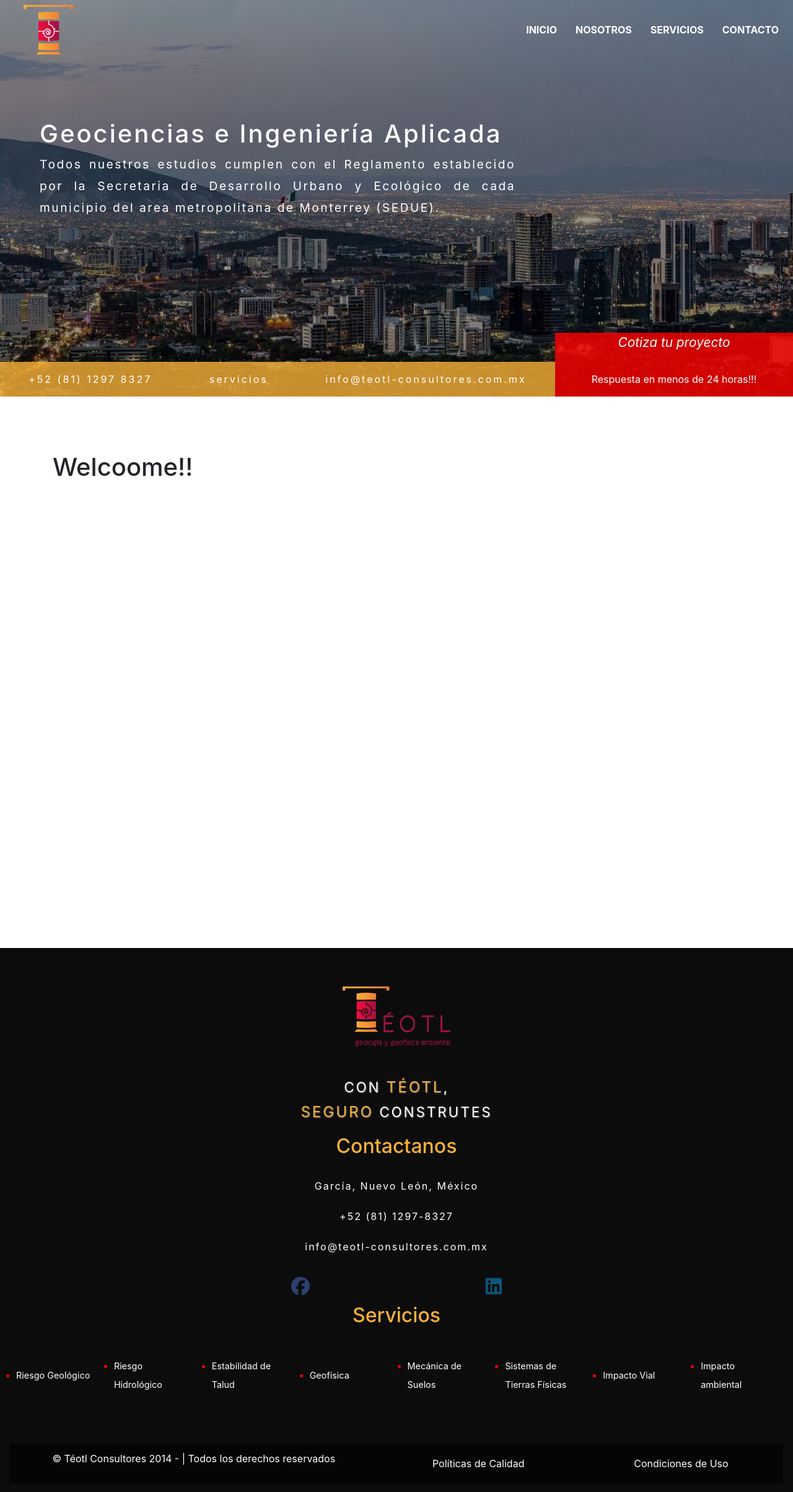
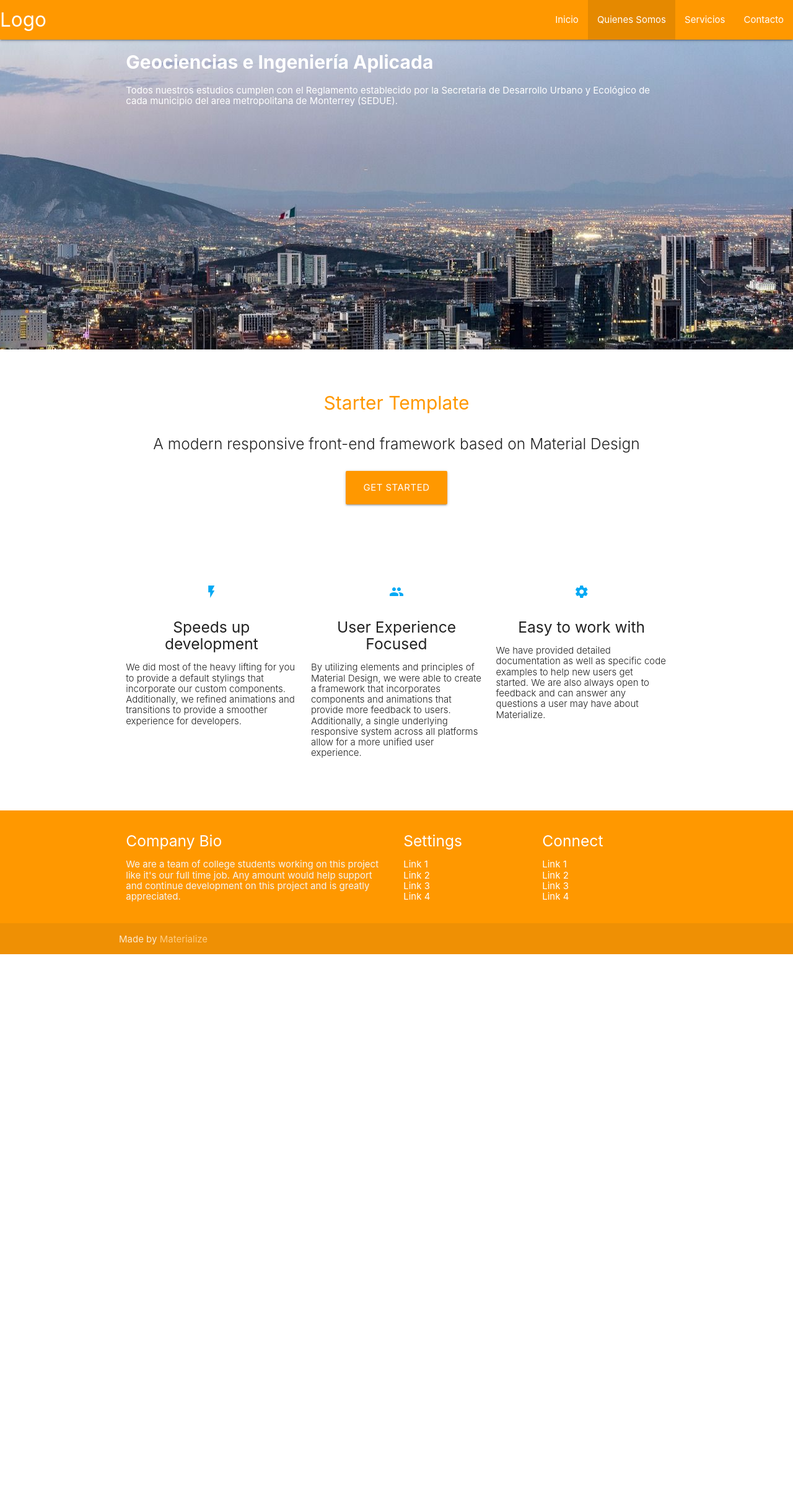
Before and after one commit to bazr03/webpackTeotl, a website built with webpack: page src/index.html in a window 1280 px wide. Shown: the whole page at 62% size. After the commit the page ends 1540 px from the top, so only its background shows below. Built offline with nearby package versions, Linux system fonts and the light colour scheme.

Commit message:
Se elimino Bootstrap, se agrego Materialize css

```diff
--- a/package.json
+++ b/package.json
@@ -20,8 +20,7 @@
   },
   "homepage": "https://github.com/bazr03/webpackTeotl#readme",
   "dependencies": {
-    "bootstrap": "^4.4.1",
-    "ejs": "^2.7.1",
+    "materialize-css": "^1.0.0-rc.2",
     "normalize.css": "^8.0.1",
     "rimraf": "^3.0.0"
   },
@@ -33,8 +32,6 @@
     "autoprefixer": "^9.7.1",
     "babel-loader": "^8.0.6",
     "css-loader": "^3.2.0",
-    "ejs-loader": "^0.3.5",
-    "ejs-webpack-loader": "^2.2.2",
     "file-loader": "^4.2.0",
     "html-webpack-plugin": "^3.2.0",
     "mini-css-extract-plugin": "^0.8.0",
--- a/src/index.html
+++ b/src/index.html
@@ -1,109 +1,189 @@
 <!DOCTYPE html>
 <html lang="es-MX">
   <head>
-    <meta charset="UTF-8" />
-    <meta name="viewport" content="width=device-width, initial-scale=1.0" />
-    <meta http-equiv="X-UA-Compatible" content="ie=edge" />
-    <script
-      src="https://kit.fontawesome.com/40cfc3ee2b.js"
-      crossorigin="anonymous"
-    ></script>
-    <title>Teotl Consultores</title>
+    <meta charset="utf-8" />
+    <meta
+      name="viewport"
+      content="width=device-width, initial-scale=1, shrink-to-fit=no"
+    />
+    <meta name="description" content="Prueba Nosotros Teotl" />
+    <meta name="author" content="Ivan Cesar Bazaldua Rodriguez" />
+    <link
+      href="https://fonts.googleapis.com/icon?family=Material+Icons"
+      rel="stylesheet"
+    />
+    <title>Nosotros</title>
   </head>
   <body>
-    <header class="header">
-      <div class="header-Wrapper">
-        <a href="/"
-          ><img
-            src="static/iconoTeotl.png"
-            alt="logo-Téotl-Consultores."
-            class="header-logo"
-        /></a>
-        <div class="spacer"></div>
-        <nav role="navigation" class="nav-main__desktop">
-          <a href="/" class="nav-main__desktop__item">Inicio</a>
-          <a href="/nosotros.html" class="nav-main__desktop__item">Nosotros</a>
-          <a href="#" class="nav-main__desktop__item">Servicios</a>
-          <a href="#" class="nav-main__desktop__item">Contacto</a>
+    <div class="navbar-fixed">
+      <nav class="orange">
+        <div class="nav-wrapper">
+          <a href="/" class="brand-logo">Logo</a>
+          <ul class="right hide-on-med-and-down">
+            <li><a href="/">Inicio</a></li>
+            <li class="active"><a href="/nosotros.html">Quienes Somos</a></li>
+            <li><a href="#">Servicios</a></li>
+            <li><a href="#">Contacto</a></li>
+          </ul>
+        </div>
       </nav>
     </div>
-    </header>
-    <div class="hero-home">
-      <div class="backdrop">
-        <div class="herro-home__title">
-          <h1>Geociencias e Ingeniería Aplicada</h1>
+
+    <div id="p1" class="parallax-container">
+      <div class="parallax">
+        <img src="static/panorama-Monterrey-NL-OPT.jpg" />
+      </div>
+      <div class="container">
+        <div class="row">
+          <div class="col s12 left white-text ">
+            <h1><b>Geociencias e Ingeniería Aplicada</b></h1>
             <p>
-            Todos nuestros estudios cumplen con el Reglamento establecido por la
-            Secretaria de Desarrollo Urbano y Ecológico de cada municipio del
-            area metropolitana de Monterrey (SEDUE).
+              Todos nuestros estudios cumplen con el Reglamento establecido por
+              la Secretaria de Desarrollo Urbano y Ecológico de cada municipio
+              del area metropolitana de Monterrey (SEDUE).
             </p>
-        </div>
-        <div class="hero-home__info">
-          <span>+52 (81) 1297 8327</span>
-          <span>servicios</span>
-          <span>info@teotl-consultores.com.mx</span>
-        </div>
-        <div class="hero-home__cotiza">
-          <p><em>Cotiza tu proyecto</em></p>
-          <span>Respuesta en menos de 24 horas!!!</span>
           </div>
         </div>
       </div>
-    <main>
+    </div>
+
+    <!-- <div class="carousel carousel-slider">
+      <a class="carousel-item" href="#one!"
+        ><img src="https://lorempixel.com/800/400/food/1"
+      /></a>
+      <a class="carousel-item" href="#two!"
+        ><img src="https://lorempixel.com/800/400/food/2"
+      /></a>
+      <a class="carousel-item" href="#three!"
+        ><img src="https://lorempixel.com/800/400/food/3"
+      /></a>
+      <a class="carousel-item" href="#four!"
+        ><img src="https://lorempixel.com/800/400/food/4"
+      /></a>
+    </div> -->
+
+    <div class="section no-pad-bot" id="index-banner">
       <div class="container">
-        <h1>Welcoome!!</h1>
+        <br /><br />
+        <h1 class="header center orange-text">Starter Template</h1>
+        <div class="row center">
+          <h5 class="header col s12 light">
+            A modern responsive front-end framework based on Material Design
+          </h5>
         </div>
-    </main>
+        <div class="row center">
+          <a
+            href="http://materializecss.com/getting-started.html"
+            id="download-button"
+            class="btn-large waves-effect waves-light orange"
+            >Get Started</a
+          >
+        </div>
+        <br /><br />
+      </div>
+    </div>
 
-    <footer>
-      <div class="footer-left">
-        <img
-          src="/static/LOGO-TEOTL.png"
-          alt="logo-Téotl-Consultores."
-          class="footer-logo"
-        />
-        <p class="footer-slogan">
-          con <span>téotl</span>, <br />
-          <span>seguro</span> construtes
+    <div class="container">
+      <div class="section">
+        <!--   Icon Section   -->
+        <div class="row">
+          <div class="col s12 m4">
+            <div class="icon-block">
+              <h2 class="center light-blue-text">
+                <i class="material-icons">flash_on</i>
+              </h2>
+              <h5 class="center">Speeds up development</h5>
+
+              <p class="light">
+                We did most of the heavy lifting for you to provide a default
+                stylings that incorporate our custom components. Additionally,
+                we refined animations and transitions to provide a smoother
+                experience for developers.
               </p>
             </div>
-      <div class="footer-center">
-        <h5 class="footer-contactanos">Contactanos</h5>
-        <div class="footer-info">
-          <p>García, Nuevo León, México</p>
-          <p>+52 (81) 1297-8327</p>
-          <p>info@teotl-consultores.com.mx</p>
           </div>
-        <div class="footer-social">
-          <a href="#" class="footer-social__facebook"
-            ><i class="fab fa-facebook"></i
-          ></a>
-          <a href="#" class="footer-social__linkedin"
-            ><i class="fab fa-linkedin"></i
-          ></a>
+
+          <div class="col s12 m4">
+            <div class="icon-block">
+              <h2 class="center light-blue-text">
+                <i class="material-icons">group</i>
+              </h2>
+              <h5 class="center">User Experience Focused</h5>
+
+              <p class="light">
+                By utilizing elements and principles of Material Design, we were
+                able to create a framework that incorporates components and
+                animations that provide more feedback to users. Additionally, a
+                single underlying responsive system across all platforms allow
+                for a more unified user experience.
+              </p>
             </div>
           </div>
-      <div class="footer-right">
-        <h5 class="footer-servicios-titulo">Servicios</h5>
-        <ul class="footer-servicios-lista">
-          <li><a href="#">Riesgo Geológico</a></li>
-          <li><a href="#">Riesgo Hidrológico</a></li>
-          <li><a href="#">Estabilidad de Talud</a></li>
-          <li><a href="#">Geofísica</a></li>
-          <li><a href="#">Mecánica de Suelos</a></li>
-          <li><a href="#">Sistemas de Tierras Físicas</a></li>
-          <li><a href="#">Impacto Vial</a></li>
-          <li><a href="#">Impacto ambiental</a></li>
+
+          <div class="col s12 m4">
+            <div class="icon-block">
+              <h2 class="center light-blue-text">
+                <i class="material-icons">settings</i>
+              </h2>
+              <h5 class="center">Easy to work with</h5>
+
+              <p class="light">
+                We have provided detailed documentation as well as specific code
+                examples to help new users get started. We are also always open
+                to feedback and can answer any questions a user may have about
+                Materialize.
+              </p>
+            </div>
+          </div>
+        </div>
+      </div>
+      <br /><br />
+    </div>
+
+    <footer class="page-footer orange">
+      <div class="container">
+        <div class="row">
+          <div class="col l6 s12">
+            <h5 class="white-text">Company Bio</h5>
+            <p class="grey-text text-lighten-4">
+              We are a team of college students working on this project like
+              it's our full time job. Any amount would help support and continue
+              development on this project and is greatly appreciated.
+            </p>
+          </div>
+          <div class="col l3 s12">
+            <h5 class="white-text">Settings</h5>
+            <ul>
+              <li><a class="white-text" href="#!">Link 1</a></li>
+              <li><a class="white-text" href="#!">Link 2</a></li>
+              <li><a class="white-text" href="#!">Link 3</a></li>
+              <li><a class="white-text" href="#!">Link 4</a></li>
             </ul>
           </div>
-      <div class="copyight">
-        <p>
-          &copy; Téotl Consultores 2014 - <span id="currentYear"></span> | Todos
-          los derechos reservados
-        </p>
-        <a href="#" target="_blank">Políticas de Calidad</a>
-        <a href="#" target="_blank">Condiciones de Uso</a>
+          <div class="col l3 s12">
+            <h5 class="white-text">Connect</h5>
+            <ul>
+              <li><a class="white-text" href="#!">Link 1</a></li>
+              <li><a class="white-text" href="#!">Link 2</a></li>
+              <li><a class="white-text" href="#!">Link 3</a></li>
+              <li><a class="white-text" href="#!">Link 4</a></li>
+            </ul>
+          </div>
+        </div>
+      </div>
+      <div class="footer-copyright">
+        <div class="container">
+          Made by
+          <a class="orange-text text-lighten-3" href="http://materializecss.com"
+            >Materialize</a
+          >
+        </div>
       </div>
     </footer>
+
+    <!--  Scripts-->
+    <!-- <script src="https://code.jquery.com/jquery-2.1.1.min.js"></script>
+    <script src="../../bin/materialize.js"></script>
+    <script src="js/init.js"></script> -->
   </body>
 </html>
--- a/src/js/index.js
+++ b/src/js/index.js
@@ -1,8 +1,8 @@
 const path = require("path");
 /* Estilos*/
 require("normalize.css");
-import "../styles/main.scss";
-import "../styles/index.scss";
+import "../../node_modules/materialize-css/dist/js/materialize.min.js";
+import "../styles/custom.scss";
 
 /* Imagenes*/
 /*
@@ -19,16 +19,17 @@ import "../static/panorama-Monterrey-NL-OPT.jpg";
 
 /*--------------------------
 ------- SELECTORES ----------
-----------------------------*/
+----------------------------
 const heroHome = document.querySelector(".hero-home");
 const header = document.querySelector(".header");
 const heroImage = document.querySelector(".header-logo");
 const mainNavLinks = document.querySelectorAll(".nav-main__desktop a");
 let mainNavLinksArr = Array.from(mainNavLinks);
+*/
 
 /*--------------------------
 ------- OBSERVADORES ----------
-----------------------------*/
+----------------------------
 observadores();
 
 function observadores() {
@@ -61,13 +62,13 @@ function observadores() {
   heroObserver.observe(heroHome);
 }
 
-/*-------------------------------
-------- eventListeners ----------
----------------------------------*/
-//eventListeners();
+*/
+document.addEventListener("DOMContentLoaded", function() {
+  var elems = document.querySelectorAll(".parallax");
+  var instances = M.Parallax.init(elems);
+});
 
-function eventListeners() {
-  window.addEventListener("scroll", () => {
-    console.log(window.scrollY);
-  });
-}
+// document.addEventListener("DOMContentLoaded", function() {
+//   var elems = document.querySelectorAll(".carousel");
+//   var instances = M.Carousel.init(elems);
+// });
--- a/src/js/nosotros.js
+++ b/src/js/nosotros.js
@@ -1,5 +1,9 @@
-//require('normalize.css');
+require("normalize.css");
 //import '../styles/main.scss'
+import "../../node_modules/materialize-css/dist/js/materialize.min.js";
 import "../styles/custom.scss";
+import "../styles/nosotros.scss";
 
+import "../static/law-firm-30.jpg";
+import "../static/iconoTeotl.png";
 console.log("Desde nosotros");
--- a/src/styles/custom.scss
+++ b/src/styles/custom.scss
@@ -1 +1,3 @@
-@import "../../node_modules/bootstrap/scss/bootstrap";
+//@import "../../node_modules/bootstrap/scss/bootstrap";
+@import "../../node_modules/materialize-css/dist/css/materialize.min.css";
+@import "variables";
--- a/src/styles/nosotros.scss
+++ b/src/styles/nosotros.scss
@@ -0,0 +1,6 @@
+@import "variables";
+.header-logo {
+  width: 45px;
+  height: 45px;
+  margin-left: 30px;
+}
```
Also changed, not shown: src/nosotros.html (+147 -142 lines), webpack.config.js (+59 -59 lines), src/static/estrellas-opt.jpg (added), src/static/law-firm-30.jpg (added), 1 other file. Lines whose indentation alone changed are shown as unchanged.
